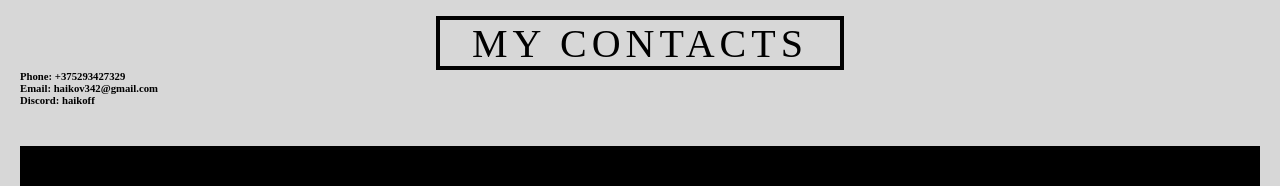
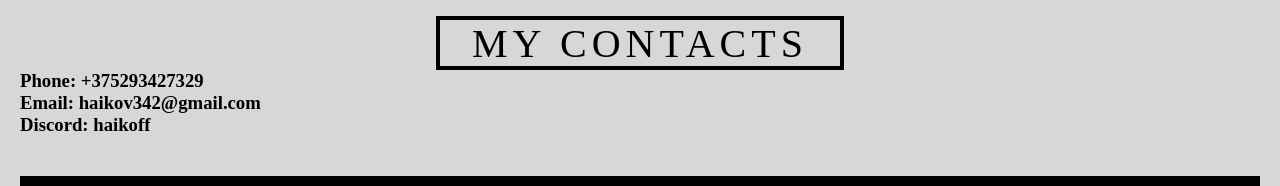
Before and after one commit to haikoff/rsschool-cv, a plain HTML site: page index.html in a window 1280 px wide. Shown: the part 2073-2259 px from the top of the page. Drawn offline with Linux system fonts and the light colour scheme.

Commit message:
feat: Update index.html

```diff
--- a/index.html
+++ b/index.html
@@ -12,7 +12,7 @@
         <div class="navbar">
             <a href="#aboutme">About me</a>
             <a href="#skills">Skills</a>
-            <a href="#myproject">My project</a>
+            <a href="#myproj">My project</a>
             <a href="#contacts">Contacts</a>
         </div>
         <div class="ava">
@@ -60,16 +60,16 @@
             </div>
         </div>
         <section class="aboutme">
-            <div id="myproject" class="myproject">
+            <div id="myproj" class="myproject">
                 <p id="myproject">MY PROJECT</p>
                 <a href="https://haikoff.github.io/MyPizza/"><img class="project" src="./img/project.png" alt=""></a>
             </div>
         </section>
         <section class="aboutme">
                 <p id="contacts">MY CONTACTS</p>
-                <h6>Phone: +375293427329</h6>
-                <h6>Email: haikov342@gmail.com</h6>
-                <h6>Discord: haikoff</h6>
+                <h3>Phone: +375293427329</h3>
+                <h3>Email: haikov342@gmail.com</h3>
+                <h3>Discord: haikoff</h3>
         </section>
     </section>
     <footer>
```
